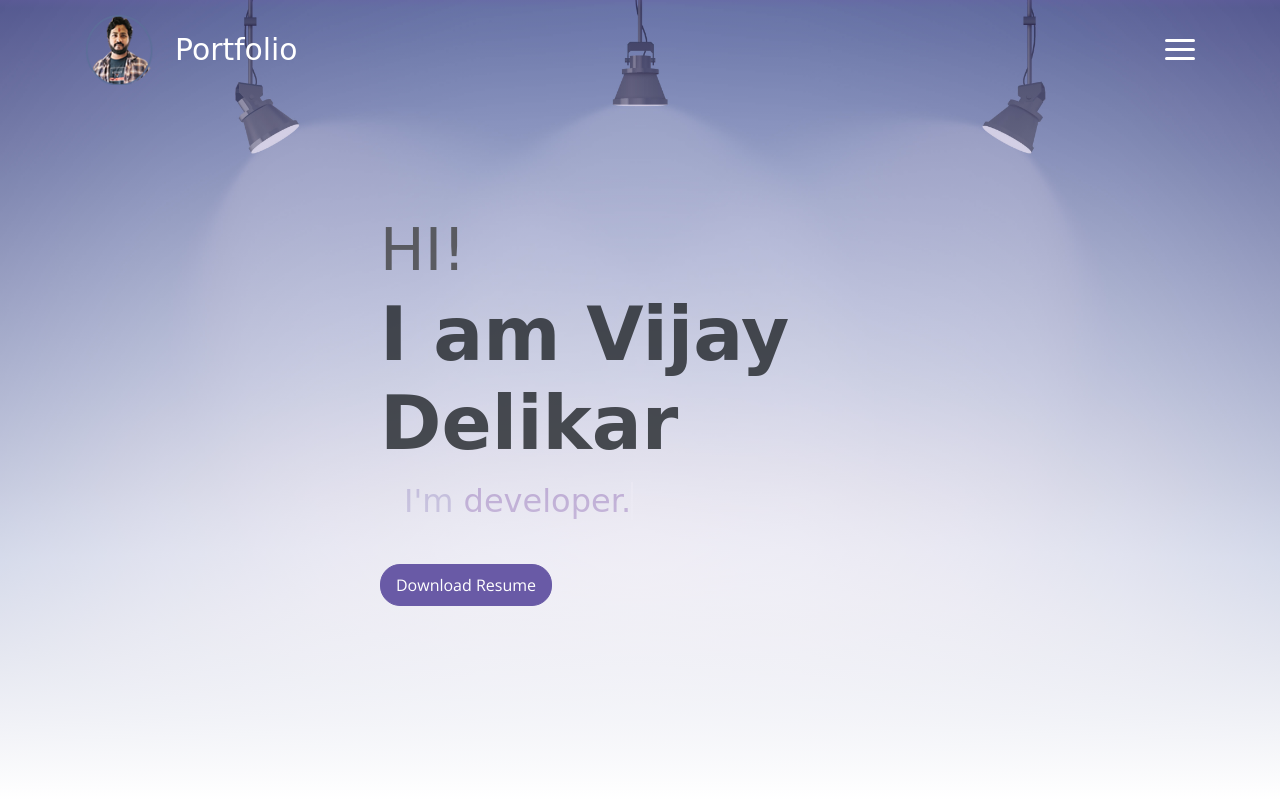
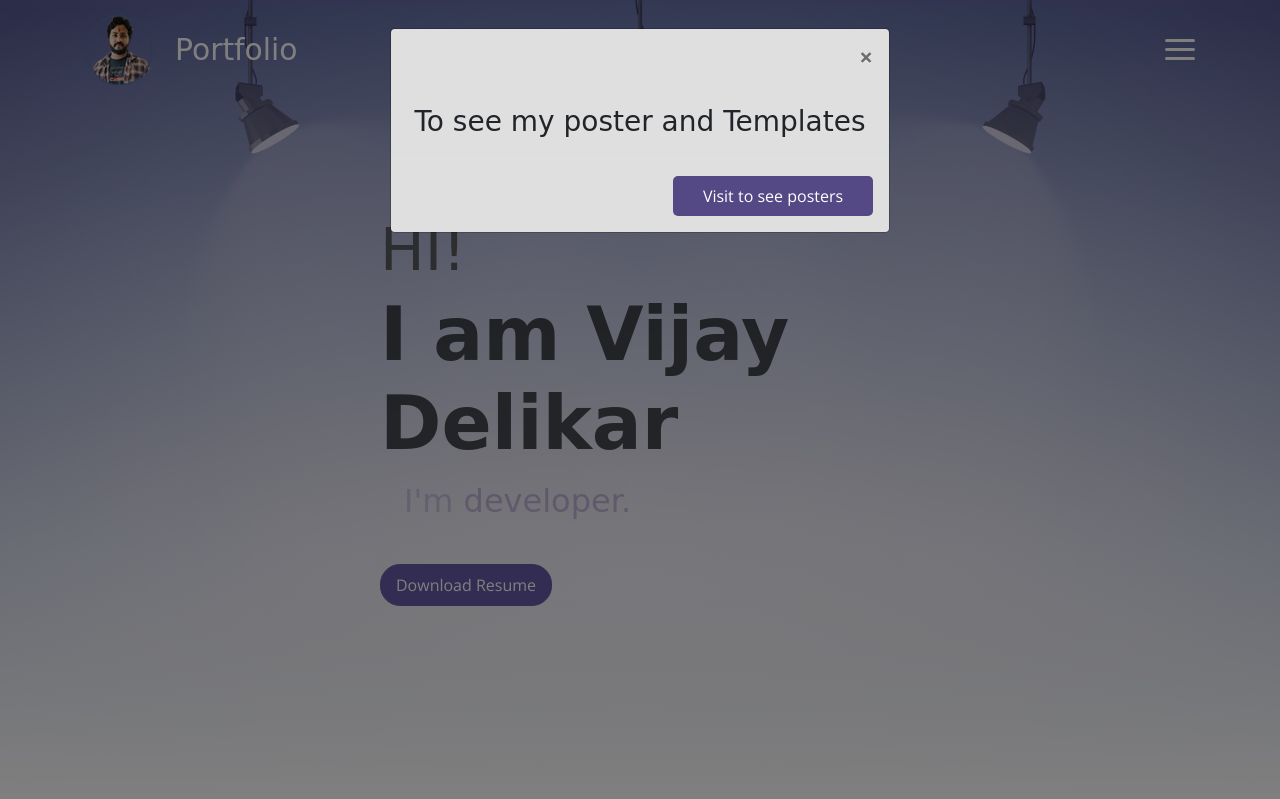
Before and after one commit to vijaydelikar/myprofile.io, a plain HTML site: page index.html in a window 1280 px wide. Shown: the top 799 px of the page. Drawn offline with nearby package versions, Linux system fonts and the light colour scheme; a web font is replaced by a local one.

Commit message:
add plugin

```diff
--- a/index.html
+++ b/index.html
@@ -15,6 +15,8 @@
     <!-- Bootstrap  main css styles -->
 
     <link rel="stylesheet" href="assets/css/my.css">
+
+    <script src="https://ajax.googleapis.com/ajax/libs/jquery/3.6.3/jquery.min.js"></script>
 
     <script>
         $ (document).ready(function(){
```
